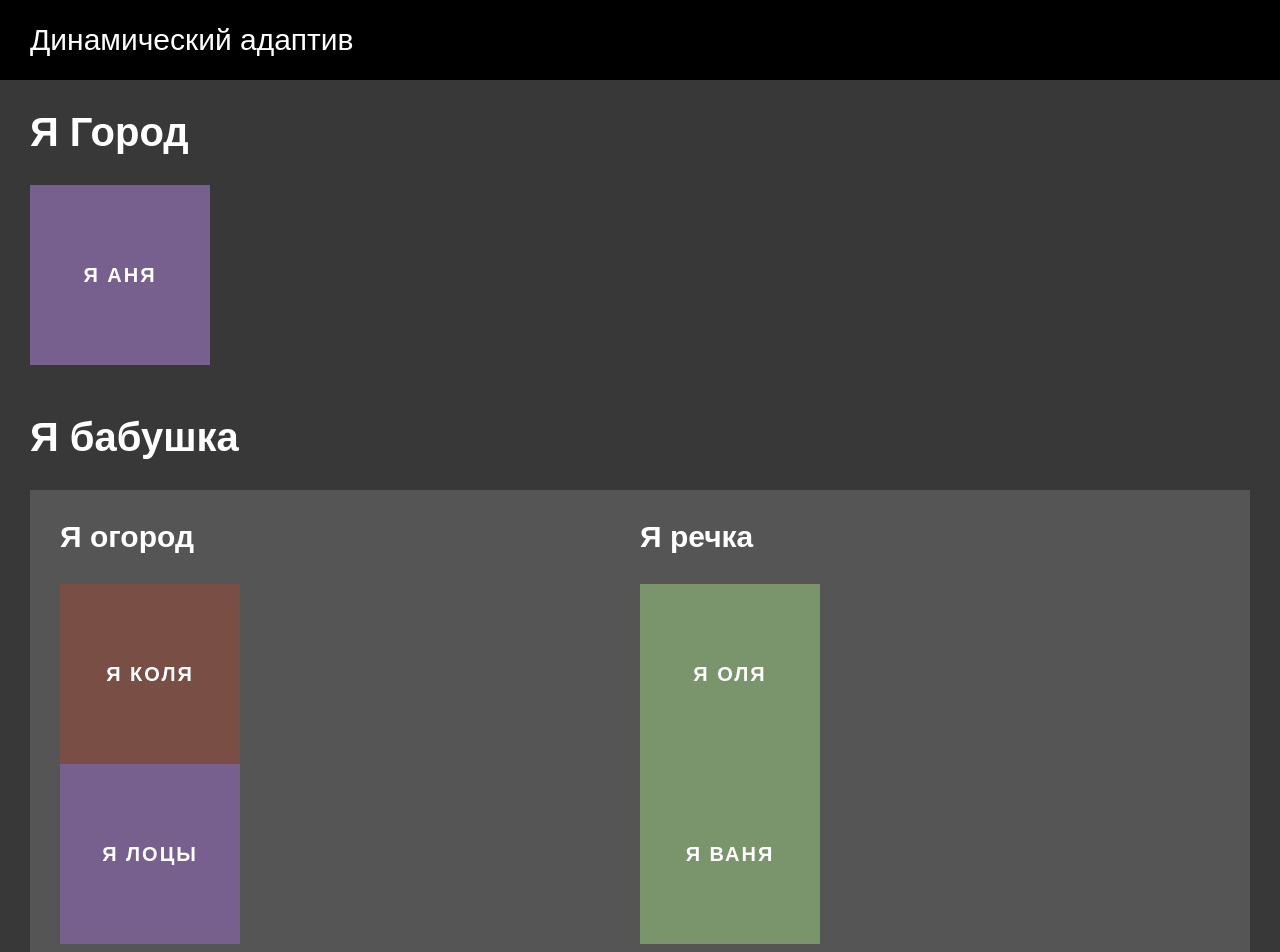
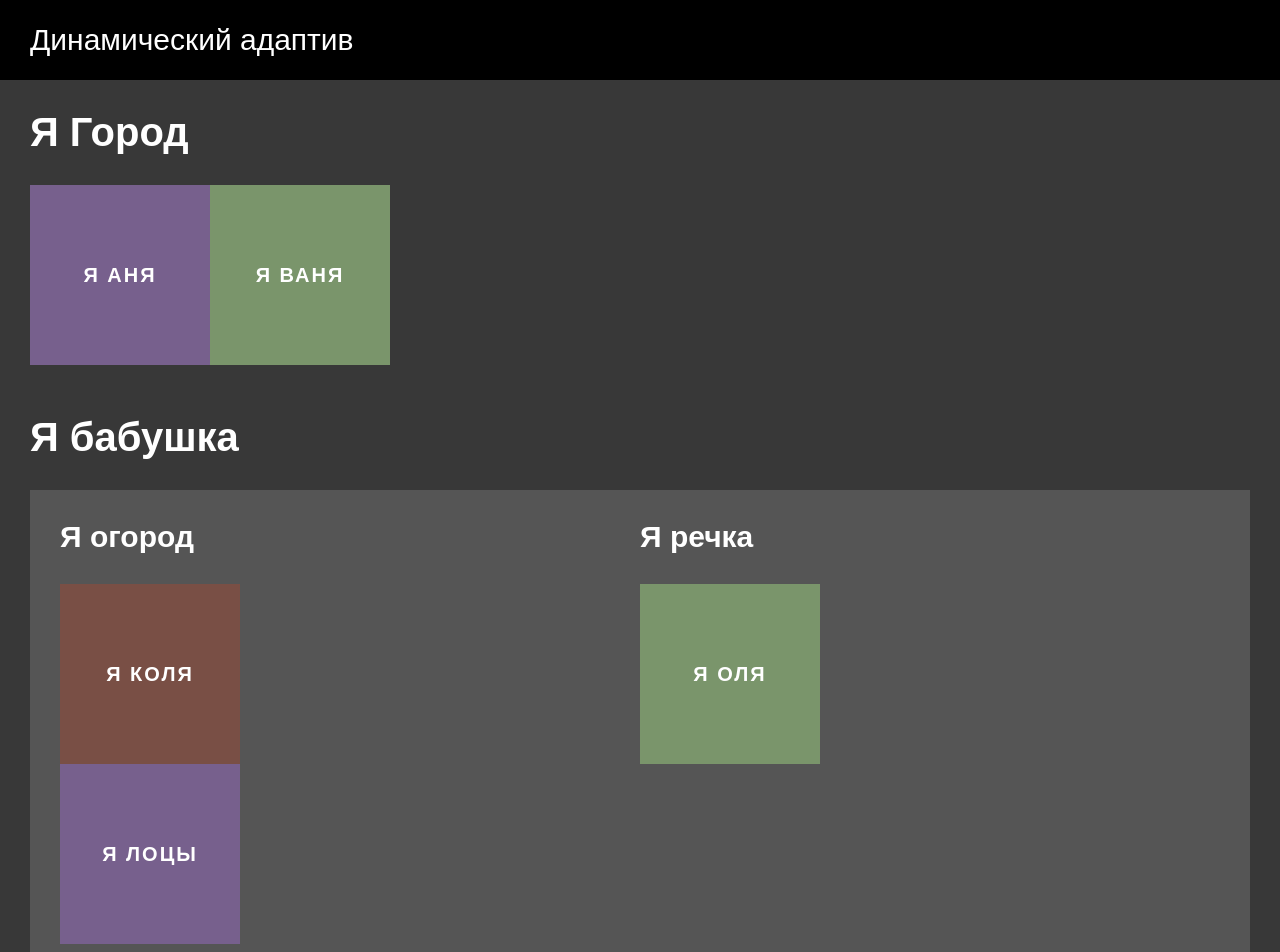
Before and after one commit to FreelancerLifeStyle/dynamic_adapt, a plain HTML site: page index.html in a window 1280 px wide. Shown: the top 952 px of the page. Drawn offline with Linux system fonts and the light colour scheme.

Commit message:
split parameters to separate tags

```diff
--- a/index.html
+++ b/index.html
@@ -15,9 +15,12 @@
 				<section class="content__section">
 					<h2 class="content__title">Я Город</h2>
 					<div class="content__blocks content__blocks_city">
-						<div data-da="content__column_garden,1,1280" class="content__block content__block_1">Я Коля</div>
-						<div data-da="content__column_garden,1,992" class="content__block content__block_2 click">Я Аня</div>
-						<div data-da="content__column_river,last,1280" class="content__block content__block_item content__block_3">Я Ваня</div>
+						<div data-da="content__column_garden" data-da-position="1" data-da-resolution="1280" class="content__block content__block_1">Я Коля</div>
+						<!-- будет перемещён первым под тег .content__column_garden при разрешении меньше 1280 -->
+						<div data-da="content__column_garden" data-da-resolution="992" class="content__block content__block_2 click">Я Аня</div>
+						<!-- будет перемещён последним под тег .content__column_garden при разрешении меньше 992 -->
+						<div data-da="content__column_river" data-da-position="1" class="content__block content__block_item content__block_3">Я Ваня</div>
+						<!-- будет перемещён первым под тег .content__column_river при разрешении меньше 768 -->
 					</div>
 				</section>
 				<section class="content__section">
--- a/script.js
+++ b/script.js
@@ -17,8 +17,8 @@
 		for (let index = 0; index < daElements.length; index++) {
 			const daElement = daElements[index];
 			const daMove = daElement.getAttribute('data-da');
-			const daArray = daMove.split(',');
-			if (daArray.length == 3) {
+			const daPlace = daElement.hasAttribute('data-da-position') ? daElement.getAttribute('data-da-position') : 'last' ;
+			const daResolutionBreakpoint = daElement.hasAttribute('data-da-resolution') ? daElement.getAttribute('data-da-resolution') : 768;
 			daElement.setAttribute('data-da-index', number);
 			//Заполняем массив первоначальных позиций
 			originalPositions[number] = {
@@ -28,12 +28,11 @@
 			//Заполняем массив элементов
 			daElementsArray[number] = {
 				"element": daElement,
-					"destination": document.querySelector('.' + daArray[0].trim()),
-					"place": daArray[1].trim(),
-					"breakpoint": daArray[2].trim()
+				"destination": document.querySelector('.' + daMove),
+				"place": daPlace,
+				"breakpoint": daResolutionBreakpoint
 			}
 			number++;
-			}
 		}
 		dynamicAdaptSort(daElementsArray);
 
```
Also changed, not shown: README.md. Lines whose indentation alone changed are shown as unchanged.
